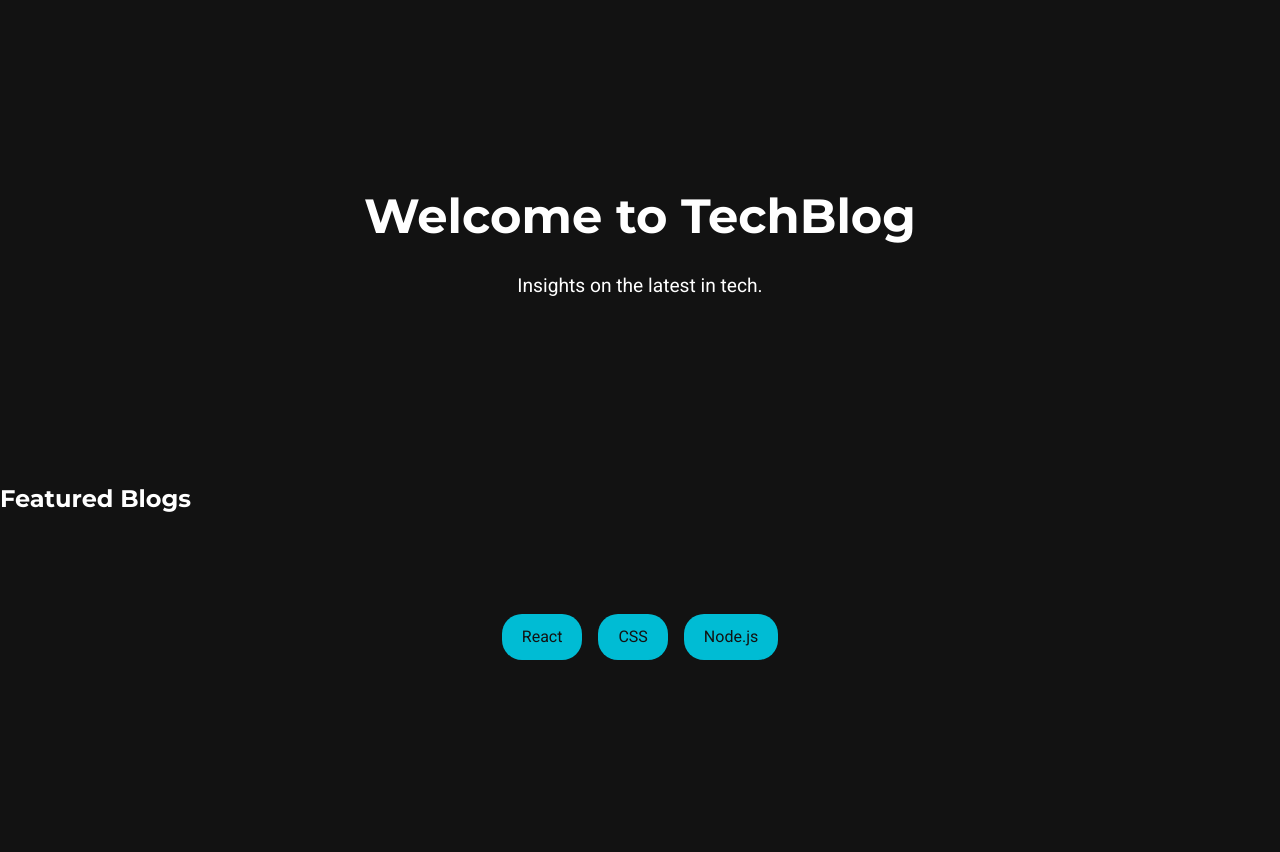
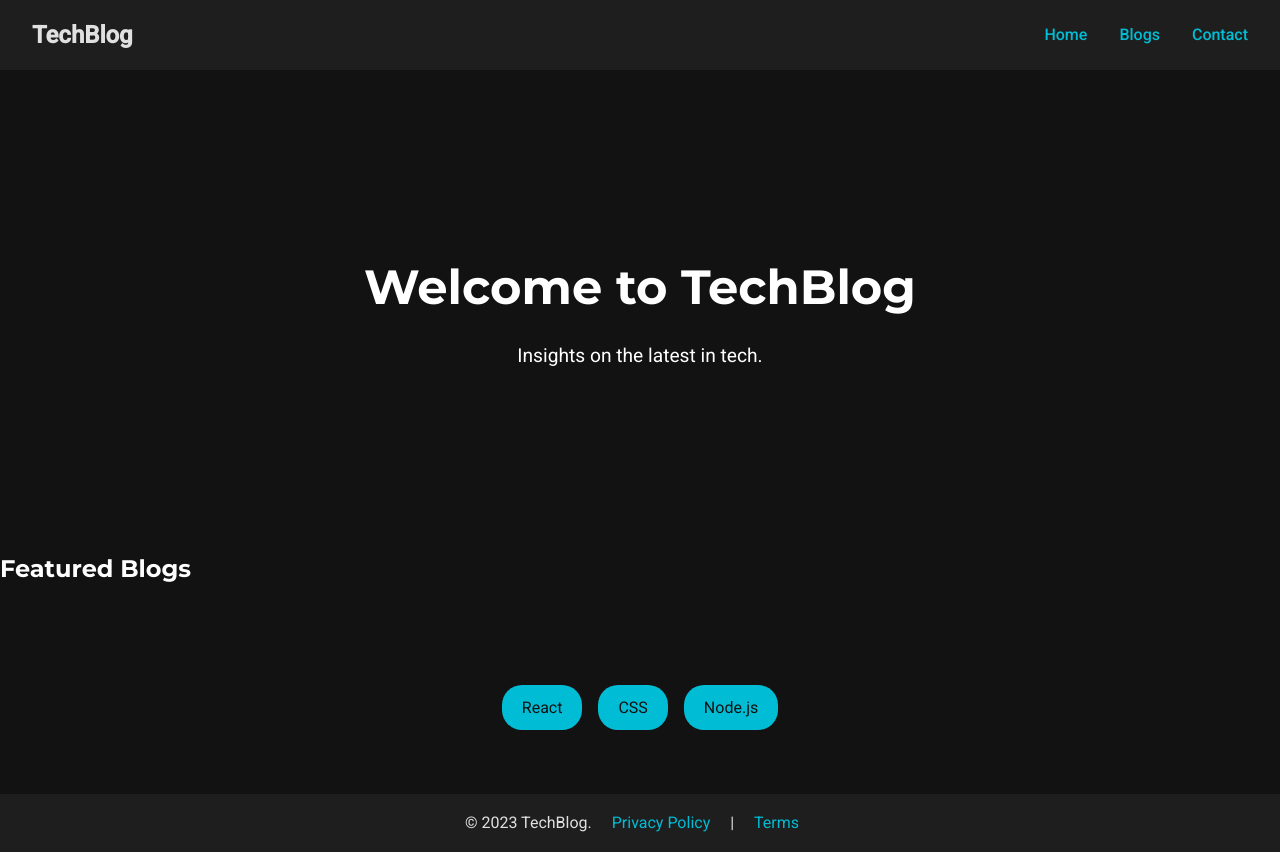
Before and after one commit to General-man/cafe-website, a plain HTML site: page index.html in a window 1280 px wide. Before the commit the page ends 800 px from the top, so only its background shows below. Drawn offline with Linux system fonts and the light colour scheme; files that its build step writes are made by us from their sources.

Commit message:
Update stylesheet and script links in index.html

```diff
--- a/index.html
+++ b/index.html
@@ -5,8 +5,8 @@
   <meta name="viewport" content="width=device-width, initial-scale=1.0">
   <title>TechBlog - Home</title>
   <meta name="description" content="A professional tech blogging website.">
-  <link rel="stylesheet" href="css/styles.css">
-  <link rel="stylesheet" href="css/responsive.css">
+  <link rel="stylesheet" href="style.css">
+<link rel="stylesheet" href="responsive.css">
 </head>
 <body>
   <section class="hero">
@@ -24,7 +24,7 @@
     <span class="category">CSS</span>
     <span class="category">Node.js</span>
   </section>
-  <script src="js/main.js"></script>
-  <script src="js/blogs.js"></script>
+ <script src="main.js"></script>
+<script src="blogs.js"></script>
 </body>
 </html>
```
